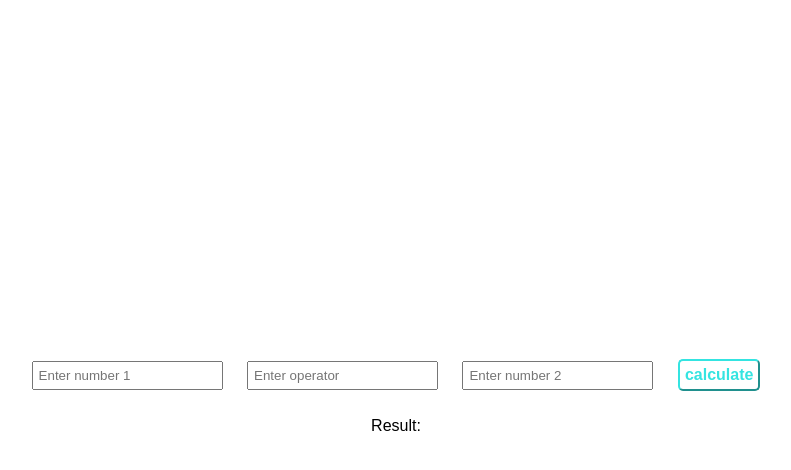
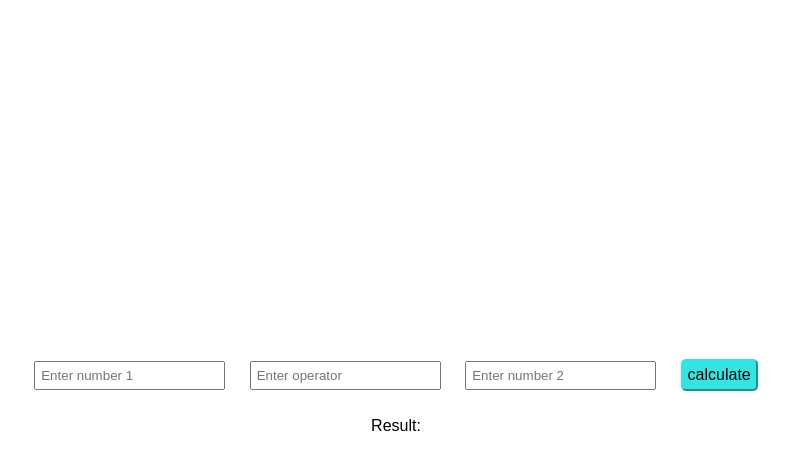
Before and after one commit to VamshiKalyadapu/calculatorproject, a plain HTML site: page index.html in a window 1280 px wide. In both pictures the pointer is over the input "calculate". Shown: the whole page, without its empty margins (244-1035 px from the left). Drawn offline with Linux system fonts and the light colour scheme.

Commit message:
modified the button styling

```diff
--- a/style.css
+++ b/style.css
@@ -18,15 +18,19 @@ input, button {
 
 #btn {
     cursor: pointer;
+    border-color: rgb(52, 228, 225);
+    background-color: white;
+    color: rgb(52, 228, 225);
+    border-radius: 5px;
+    font-size: medium;
+}
+
+#btn:hover{
+
+    cursor: pointer;
     background-color: rgb(52, 228, 225);
+    color: black;
     border-radius: 5px;
     font-size: medium;
     font-family: 'Arial', 'Helvetica', sans-serif;
 }
-#btn:hover{
-    cursor: pointer;
-    border-color: rgb(52, 228, 225);
-    background-color: white;
-    color: rgb(52, 228, 225);
-    font-weight: bold;
-}
```
